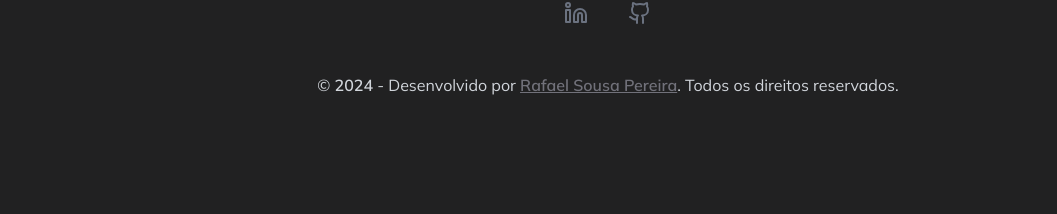
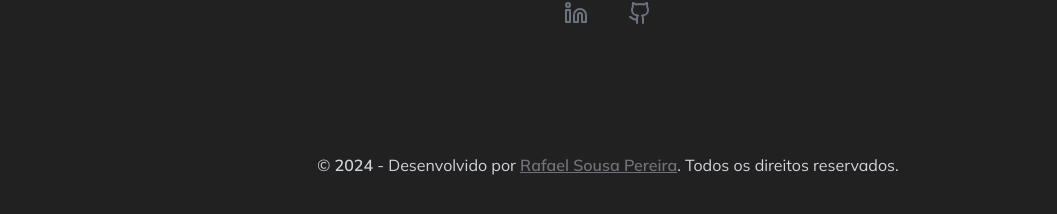
Before and after one commit to rafaelsousapereira/rafael-sousa-web-portfolio, a React (Vite) app: page / in a window 1280 px wide. Shown: the part 416-630 px from the top of the page, without its empty margins (32-1089 px from the left). Built offline with nearby package versions, Linux system fonts and the light colour scheme; a web font is replaced by a local one.

Commit message:
fix: adjust font size footer

```diff
--- a/src/components/buttons/social-media-links.tsx
+++ b/src/components/buttons/social-media-links.tsx
@@ -19,7 +19,7 @@ export const SocialMediaLink = (props: SocialMediaLinkProps) => {
           </NavMenu>
         </div>
 
-        <p className="text-center mt-8 bottom-8 max-[425px]:text-base">
+        <p className="text-center mt-28 max-[425px]:text-base max-[320px]:text-sm">
           &copy; <span className="font-semibold">{new Date().getFullYear()}</span> - Desenvolvido por <span className="text-zinc-500 font-semibold underline hover:text-violet-500 cursor-pointer">
             Rafael Sousa Pereira
           </span>. Todos os direitos reservados.
```
